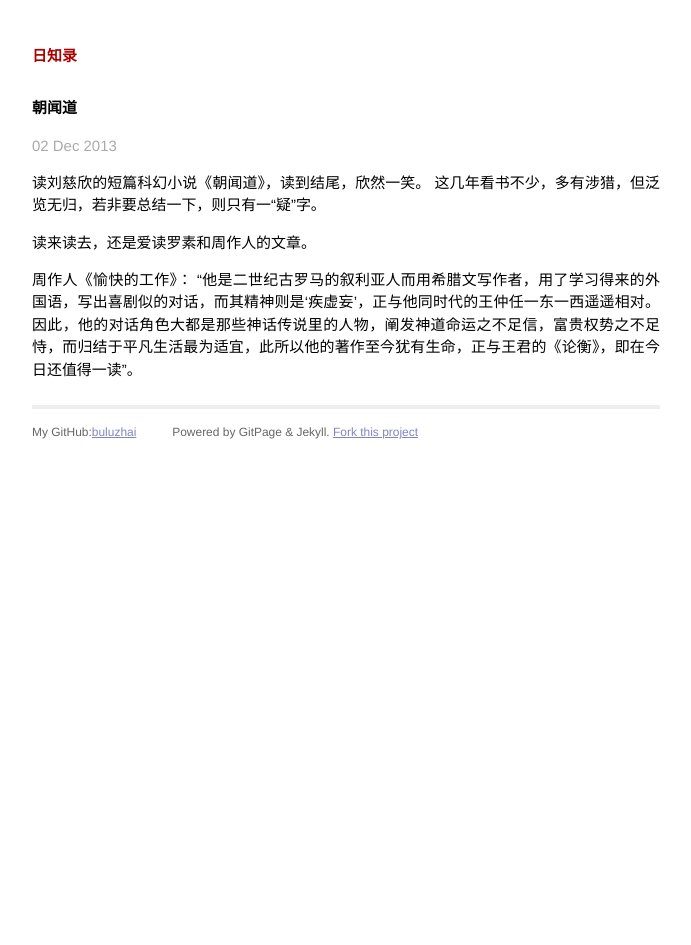
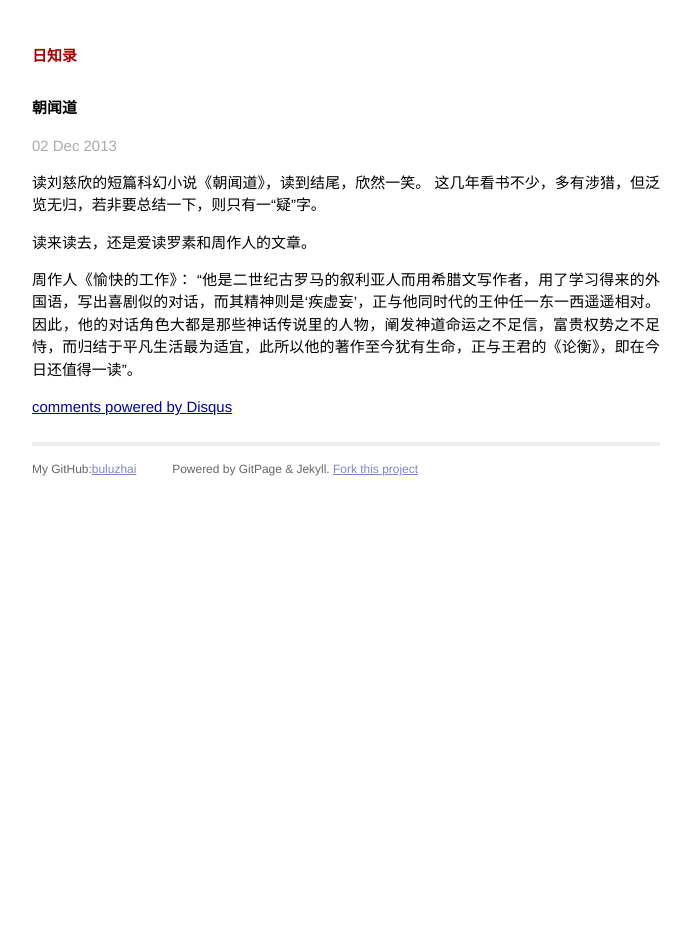
Before and after one commit to gpscad/buluzhai.github.io, a Jekyll site: the page built from _posts/2013-12-02-tao.markdown, in a window 1280 px wide. Shown: the whole page, without its empty margins (294-985 px from the left). Built offline with Jekyll 4.4.1, drawn with Linux system fonts in a browser that asks for light colours; Markdown is read by kramdown in place of the engine named in the settings; comment, search, counter and statistics services are not loaded; some of the changed lines change nothing that is shown.

Commit message:
Update post.html

```diff
--- a/_layouts/post.html
+++ b/_layouts/post.html
@@ -6,4 +6,19 @@
 
 <div class="post">
 {{ content }}
+
 </div>
+    <div id="disqus_thread"></div>
+    <script type="text/javascript">
+        /* * * CONFIGURATION VARIABLES: EDIT BEFORE PASTING INTO YOUR WEBPAGE * * */
+        var disqus_shortname = 'liuke.me'; // required: replace example with your forum shortname
+
+        /* * * DON'T EDIT BELOW THIS LINE * * */
+        (function() {
+            var dsq = document.createElement('script'); dsq.type = 'text/javascript'; dsq.async = true;
+            dsq.src = '//' + disqus_shortname + '.disqus.com/embed.js';
+            (document.getElementsByTagName('head')[0] || document.getElementsByTagName('body')[0]).appendChild(dsq);
+        })();
+    </script>
+    <noscript>Please enable JavaScript to view the <a href="http://disqus.com/?ref_noscript">comments powered by Disqus.</a></noscript>
+    <a href="http://disqus.com" class="dsq-brlink">comments powered by <span class="logo-disqus">Disqus</span></a>
```
